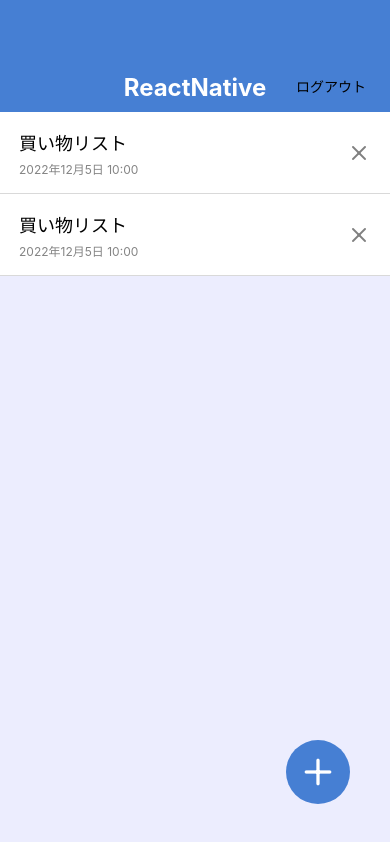
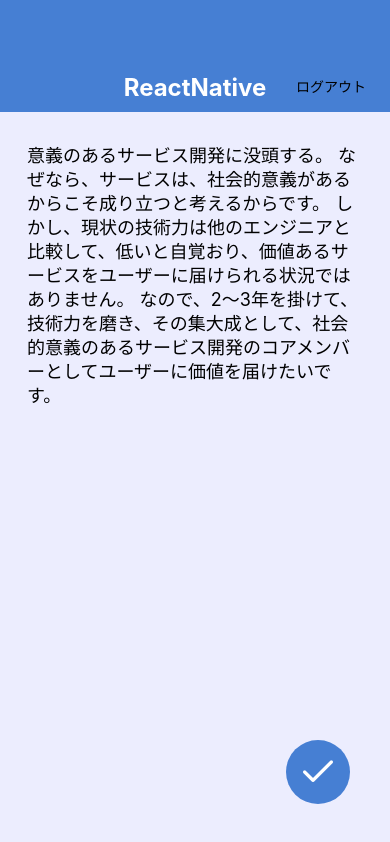
Before and after one commit to shutootaki/u-reactnative-memoapp, a React Native app: screen / in a window 390 px wide. Built offline with nearby package versions, Linux system fonts and the light colour scheme.

Commit message:
feat: メモ編集画面作成

```diff
--- a/App.tsx
+++ b/App.tsx
@@ -1,7 +1,8 @@
 import { View } from 'react-native';
 import MemoListScreen from './src/screens/MemoListScreen';
 import MemoDetailScreen from './src/screens/MemoDetailScreen';
+import MemoEditScreen from './src/screens/MemoEditScreen';
 
 export default function App() {
-  return <MemoListScreen />;
+  return <MemoEditScreen />;
 }
--- /dev/null
+++ b/src/components/MemoTextEdit.tsx
@@ -0,0 +1,22 @@
+import React from 'react';
+import { KeyboardAvoidingView, ScrollView, StyleSheet, TextInput } from 'react-native';
+
+const MemoTextEdit = () => {
+  return (
+    <TextInput style={styles.memoText} multiline>
+      意義のあるサービス開発に没頭する。 なぜなら、サービスは、社会的意義があるからこそ成り立つと考えるからです。
+      しかし、現状の技術力は他のエンジニアと比較して、低いと自覚おり、価値あるサービスをユーザーに届けられる状況ではありません。
+      なので、2〜3年を掛けて、技術力を磨き、その集大成として、社会的意義のあるサービス開発のコアメンバーとしてユーザーに価値を届けたいです。
+    </TextInput>
+  );
+};
+
+const styles = StyleSheet.create({
+  memoText: {
+    fontSize: 18,
+    lineHeight: 24,
+    flex: 1
+  }
+});
+
+export default MemoTextEdit;
--- a/src/screens/MemoDetailScreen.tsx
+++ b/src/screens/MemoDetailScreen.tsx
@@ -24,7 +24,7 @@ const MemoDetailScreen = () => {
 const styles = StyleSheet.create({
   container: {
     flex: 1,
-    backgroundColor: '#ffffff'
+    backgroundColor: '#ecedfe'
   }
 });
 export default MemoDetailScreen;
--- /dev/null
+++ b/src/screens/MemoEditScreen.tsx
@@ -0,0 +1,32 @@
+import React from 'react';
+import { Appbar } from '../components/Appbar';
+import { CircleButton } from '../components/CircleButton';
+import { KeyboardAvoidingView, StyleSheet, View } from 'react-native';
+import MemoTextEdit from '../components/MemoTextEdit';
+
+const MemoEditScreen = () => {
+  return (
+    <View style={styles.container}>
+      <Appbar />
+      <KeyboardAvoidingView style={styles.textEditBody} behavior="height">
+        <MemoTextEdit />
+        <CircleButton name="check" />
+      </KeyboardAvoidingView>
+    </View>
+  );
+};
+
+const styles = StyleSheet.create({
+  container: {
+    flex: 1,
+    backgroundColor: '#ecedfe'
+  },
+  textEditBody: {
+    paddingVertical: 32,
+    paddingHorizontal: 27,
+    textAlignVertical: 'top',
+    flex: 1
+  }
+});
+
+export default MemoEditScreen;
```
